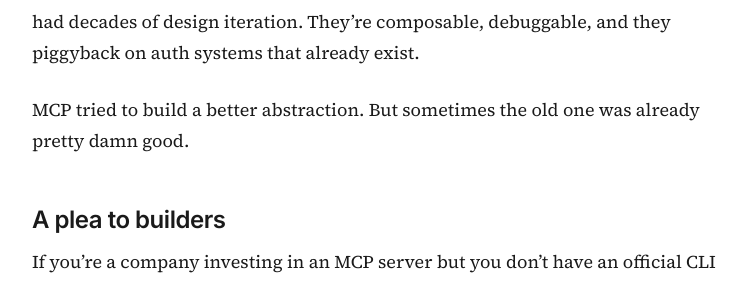
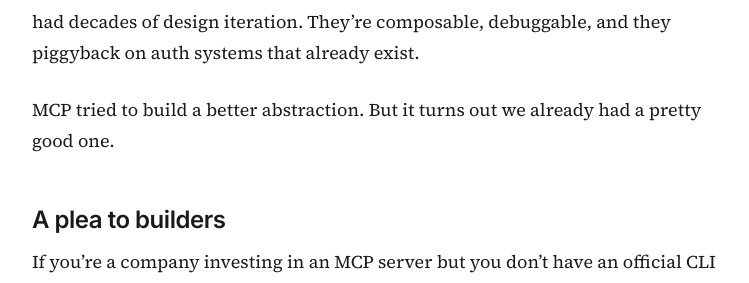
Before and after one commit to ejholmes/ejholmes.github.io, a Jekyll site: the page built from _posts/2026-02-28-mcp-is-dead-long-live-the-cli.md, in a window 1280 px wide and 900 px high, scrolled down 3121 px. Shown: the part 372-655 px from the top of the window, without its empty margins (262-1011 px from the left). Built offline with Jekyll 4.4.1, drawn with Linux system fonts in a browser that asks for light colours.

Commit message:
Update 2026-02-28-mcp-is-dead-long-live-the-cli.md

```diff
--- a/_posts/2026-02-28-mcp-is-dead-long-live-the-cli.md
+++ b/_posts/2026-02-28-mcp-is-dead-long-live-the-cli.md
@@ -67,7 +67,7 @@
 
 The best tools are the ones that work for both humans and machines. CLIs have had decades of design iteration. They're composable, debuggable, and they piggyback on auth systems that already exist.
 
-MCP tried to build a better abstraction. But sometimes the old one was already pretty damn good.
+MCP tried to build a better abstraction. But it turns out we already had a pretty good one.
 
 ## A plea to builders
 
```
